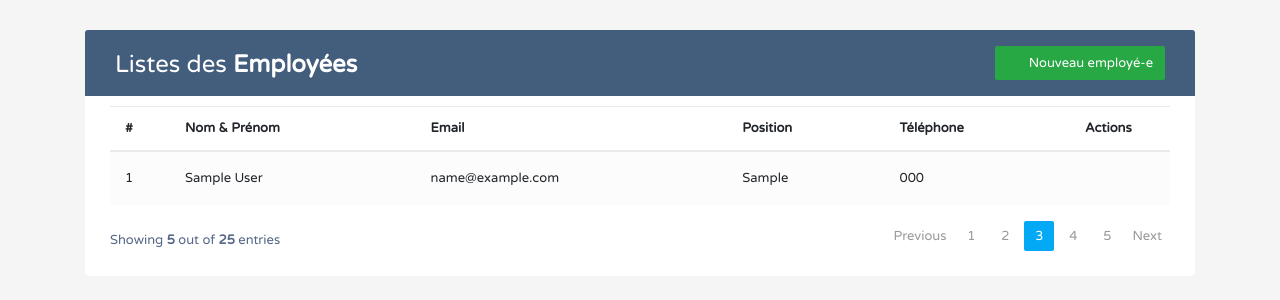
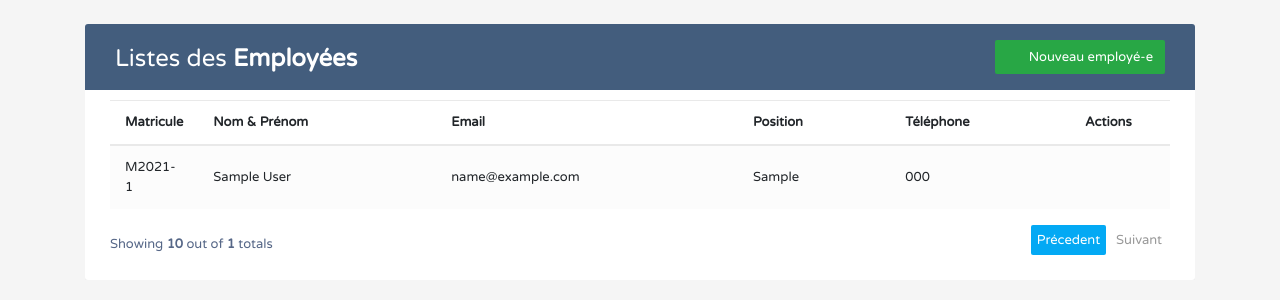
Before and after one commit to pafraha/Gestion-des-employ-e-CRUD-SAYNA, a PHP site: page / in a window 1280 px wide. Shown: the part 56-356 px from the top of the page. Run offline with PHP 8.4, Linux system fonts and the light colour scheme; tables that the repository leaves empty or names only in its code hold one stand-in row (values such as "Sample post").

Commit message:
Version 1.0.0 près à livrer 03/02/2021

```diff
--- a/inc/header.php
+++ b/inc/header.php
@@ -40,7 +40,7 @@
     </script>
 </head>
 <body>
-<nav class="navbar navbar-dark bg-dark">
+<nav class="navbar navbar-dark bg-dark fixed-top">
     <a class="navbar-brand" href="#">Gestion des employées</a>
     <div class="collapse navbar-collapse" id="navbarSupportedContent">
         <ul class="navbar-nav mr-auto">
--- a/index.php
+++ b/index.php
@@ -1,8 +1,7 @@
 <?php include 'inc/header.php'; ?>
-
     <div class="container-xl">
         <div class="table-responsive">
-            <div class="table-wrapper">
+            <div class="table-wrapper" style="margin-top: 50px">
                 <div class="table-title">
                     <div class="row">
                         <div class="col-sm-6">
@@ -17,7 +16,7 @@
                     <thead>
                     <tr>
                         <th>
-							#
+							Matricule
                         </th>
                         <th>Nom & Prénom</th>
                         <th>Email</th>
@@ -29,12 +28,21 @@
                     <tbody>
 
                     <?php require_once 'inc/config.php';
-                        $query = $pdo->query('SELECT * FROM users ORDER BY name_u ASC')->fetchAll(PDO::FETCH_ASSOC);
-                        $i = 1;
+                        $nTotals = $pdo->query('SELECT * FROM users')->rowCount();
+
+                        $parPages = 10; // Listes des users par pages
+                        $nPages = $nTotals / $parPages; // Nbre des pages
+                        if (isset($_GET['pages']) && is_numeric($_GET['pages'])){
+                            $cPages = $_GET['pages'];
+                        } else {
+                            $cPages = 1;
+                        }
+
+                        $query = $pdo->query('SELECT * FROM users ORDER BY name_u ASC LIMIT '.$parPages * ($cPages - 1).', '.$parPages.'')->fetchAll(PDO::FETCH_ASSOC);
 
                         foreach ($query as $u){ ?>
                             <tr>
-                                <td><?= $i++ ?></td>
+                                <td><?= 'M2021-'.$u['id'] ?></td>
                                 <td><?= $u['name_u'] ?></td>
                                 <td><?= $u['email_u'] ?></td>
                                 <td><?= $u['adress_u'] ?></td>
@@ -96,20 +104,20 @@
                                     </div>
                                 </div>
                             </div>
-
-                        <?php } ?>
+                        <?php }
+                    ?>
                     </tbody>
                 </table>
                 <div class="clearfix">
-                    <div class="hint-text">Showing <b>5</b> out of <b>25</b> entries</div>
+                    <div class="hint-text">Showing <b><?= ($cPages * 10) ?></b> out of <b><?= $nTotals ?></b> totals</div>
                     <ul class="pagination">
-                        <li class="page-item disabled"><a href="#">Previous</a></li>
-                        <li class="page-item"><a href="#" class="page-link">1</a></li>
-                        <li class="page-item"><a href="#" class="page-link">2</a></li>
-                        <li class="page-item active"><a href="#" class="page-link">3</a></li>
-                        <li class="page-item"><a href="#" class="page-link">4</a></li>
-                        <li class="page-item"><a href="#" class="page-link">5</a></li>
-                        <li class="page-item"><a href="#" class="page-link">Next</a></li>
+                        <li class="page-item <?= $cPages == 1 ? 'active' : '' ?>"><a class="page-link" href="<?= $cPages > 1 ? '/?pages='.($cPages-1) : '' ?>">Précedent</a></li>
+
+                        <?php for($i = 1; $i <= $nPages; $i++){ ?>
+                            <li class="page-item <?= $cPages == $i ? 'active' : '' ?>"><a href="<?= $cPages == $i ? '' : '/?pages='.$i ?>" class="page-link"><?= $i ?></a></li>
+                        <?php } ?>
+
+                        <li class="page-item <?= $cPages == $nPages ? 'active' : '' ?>"><a class="page-link" href="<?= $cPages < $nPages ? '/?pages='.($cPages+1) : '' ?>">Suivant</a></li>
                     </ul>
                 </div>
             </div>
@@ -139,7 +147,7 @@
                         </div>
                         <div class="form-group">
                             <label>Téléphone</label>
-                            <input type="number" class="form-control" name="phone_u" required>
+                            <input type="text" class="form-control" name="phone_u" required>
                         </div>
                     </div>
                     <div class="modal-footer">
```
